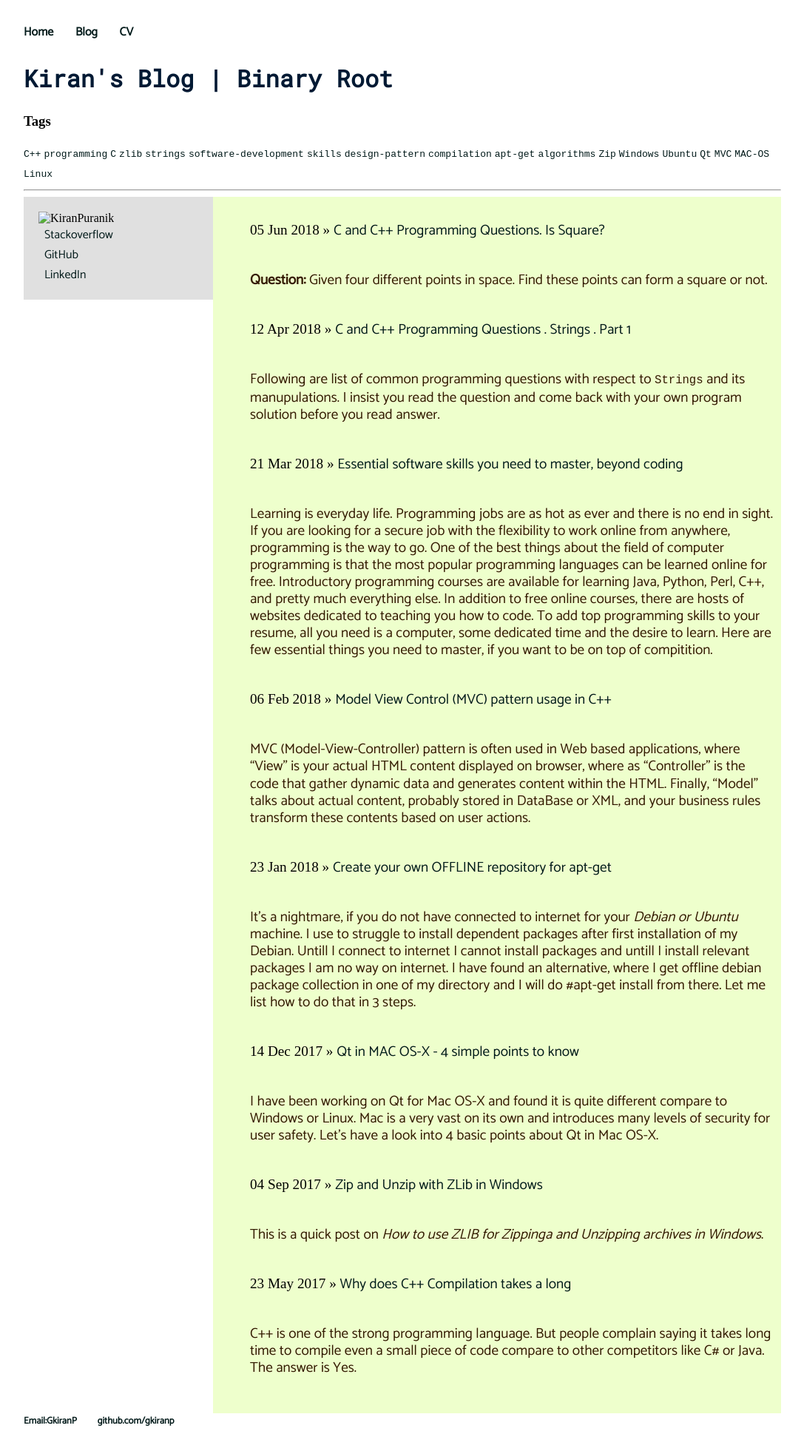
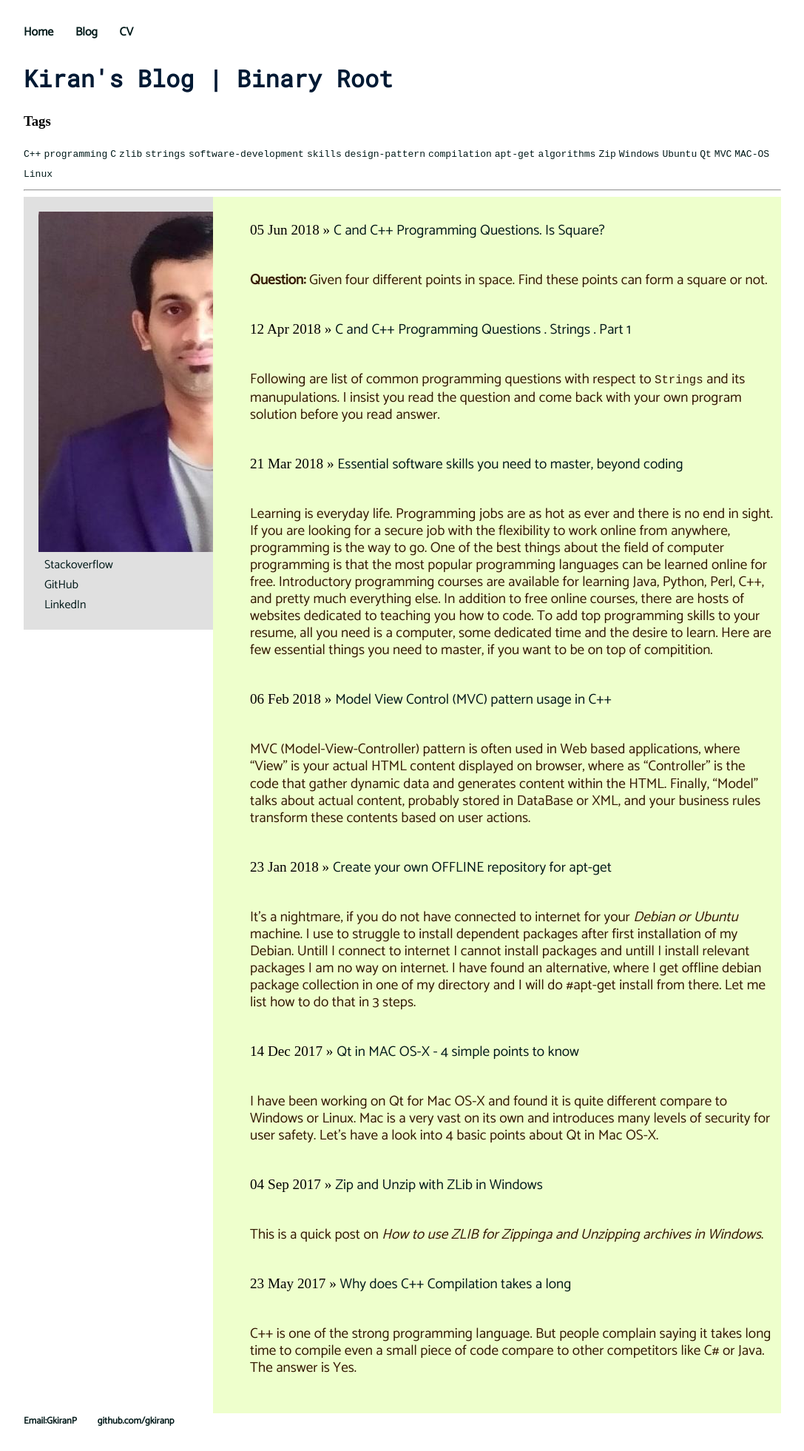
Before and after one commit to gkiranp/gkiranp.github.io, a Jekyll site: the page built from index.html, in a window 1280 px wide. Shown: the whole page at 74% size, without its empty margins (96-1183 px from the left). Built offline with Jekyll 4.4.1, drawn with Linux system fonts in a browser that asks for light colours; some web fonts are replaced.

Commit message:
adding image into bio page

```diff
--- a/_includes/biopage.html
+++ b/_includes/biopage.html
@@ -1,5 +1,5 @@
 <div class="column">
-    <div class="row0"><img src="/_includes/kp.jpeg" alt="KiranPuranik"></div>
+    <div class="row0"><img src="https://github.com/gkiranp/gkiranp.github.io/blob/master/_includes/kp.jpeg" alt="KiranPuranik"></div>
     <div class="row1"><a href="https://stackoverflow.com/story/kiranpuranik"> <i style="margin-right: 0.5em; color: #EEEEEE;"></i>Stackoverflow</a></div>
     <div class="row2"><a href="https://github.com/gkiranp/"> <i style="margin-right: 0.5em; color: #EEEEEE;"></i>GitHub</a></div>
     <div class="row3"><a href="https://www.linkedin.com/in/kiranpuranik"> <i style="margin-right: 0.5em; color: #EEEEEE;"></i>LinkedIn</a></div>
```
